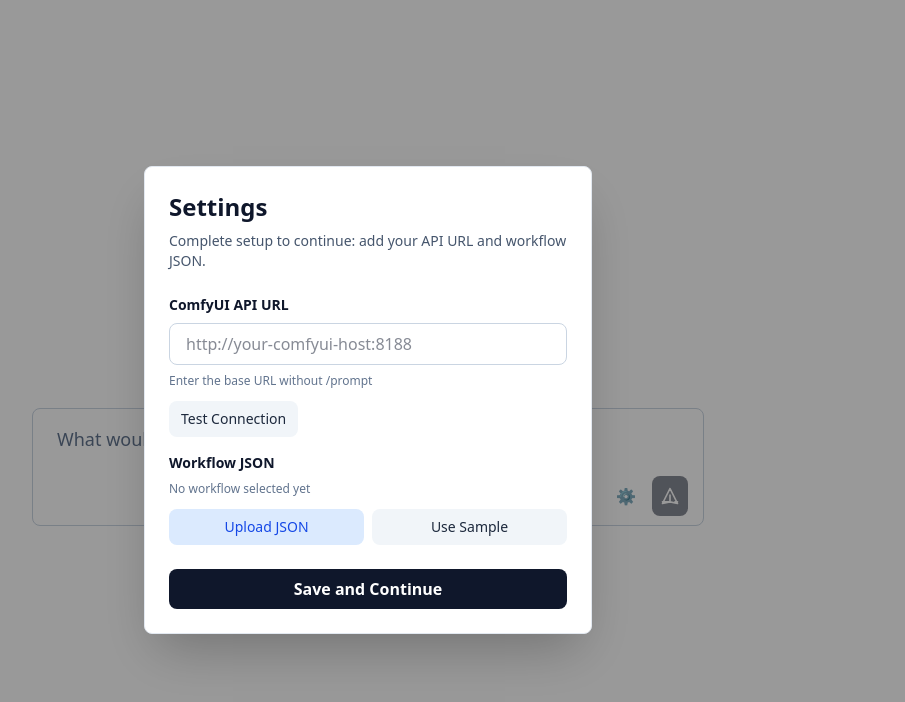
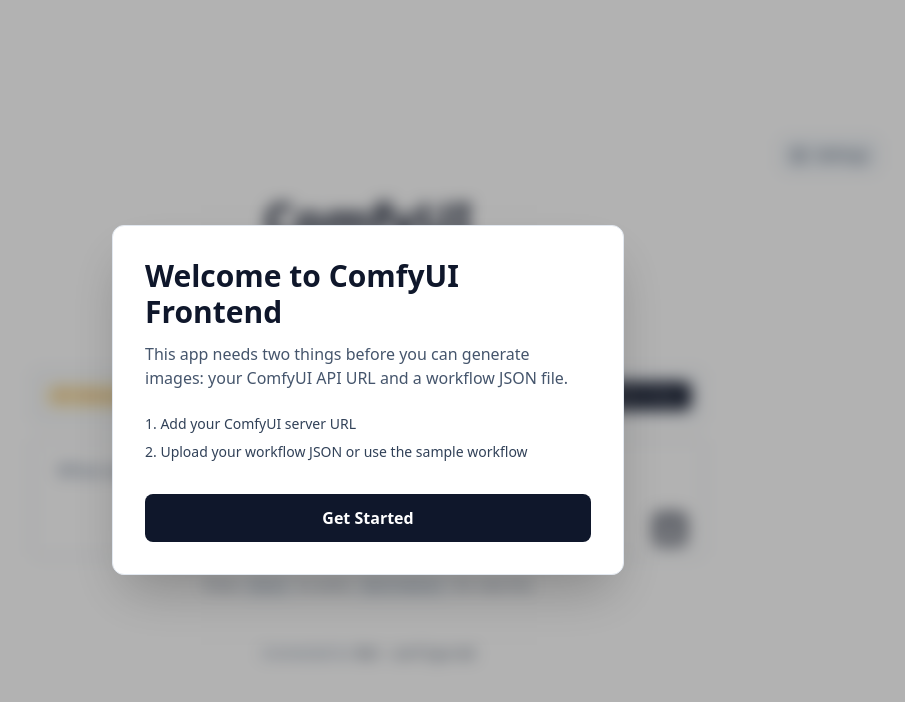
Before and after one commit to danohn/comfy-frontend, a React (Vite) app: page / in a window 1280 px wide. Shown: the top 702 px of the page, without its empty margins (272-1177 px from the left). Built offline with nearby package versions, Linux system fonts and the light colour scheme.

Commit message:
Improve onboarding flow and settings

```diff
--- a/src/App.jsx
+++ b/src/App.jsx
@@ -6,6 +6,7 @@
 
 export default function App() {
   const [promptText, setPromptText] = useState('')
+  const [showWelcome, setShowWelcome] = useState(false)
   const {
     apiUrl,
     settingsUrl,
@@ -39,10 +40,26 @@
   const canCloseSettings = hasConfiguredApiUrl && hasConfiguredWorkflow
 
   useEffect(() => {
-    if (!hasConfiguredApiUrl || !hasConfiguredWorkflow) {
+    if (canCloseSettings) {
+      setShowWelcome(false)
+      return
+    }
+
+    const hasSeenWelcome = localStorage.getItem('comfy_onboarding_seen') === '1'
+    if (hasSeenWelcome) {
       setShowSettings(true)
+      setShowWelcome(false)
+    } else {
+      setShowWelcome(true)
+      setShowSettings(false)
     }
-  }, [hasConfiguredApiUrl, hasConfiguredWorkflow, setShowSettings])
+  }, [canCloseSettings, setShowSettings])
+
+  function handleStartOnboarding() {
+    localStorage.setItem('comfy_onboarding_seen', '1')
+    setShowWelcome(false)
+    setShowSettings(true)
+  }
 
   async function handleWorkflowUpload(e) {
     const file = e.target.files?.[0]
@@ -98,32 +115,29 @@
   return (
     <div className="min-h-screen bg-white text-slate-900 flex flex-col">
       <div className="flex flex-col items-center justify-center flex-1 px-6 py-12">
+        <div className="w-full max-w-5xl flex justify-end mb-6">
+          <button
+            type="button"
+            onClick={openSettings}
+            className="inline-flex items-center gap-2 px-3 py-2 text-sm font-medium text-slate-700 bg-slate-100 rounded-lg hover:bg-slate-200 transition-colors"
+            aria-label="Open settings"
+          >
+            <svg className="w-4 h-4" fill="none" stroke="currentColor" viewBox="0 0 24 24" aria-hidden="true">
+              <path
+                strokeLinecap="round"
+                strokeLinejoin="round"
+                strokeWidth={1.8}
+                d="M10.343 3.94c.09-.542.56-.94 1.11-.94h1.094c.55 0 1.02.398 1.11.94l.11.664c.067.403.353.734.74.868.34.118.67.257.987.418.36.183.79.154 1.11-.08l.525-.383a1.125 1.125 0 011.42.129l.774.774c.39.39.438 1.005.128 1.42l-.383.525a1.125 1.125 0 00-.08 1.11c.162.317.301.646.419.987.134.386.465.673.867.74l.664.11c.543.09.94.56.94 1.11v1.094c0 .55-.397 1.02-.94 1.11l-.664.11a1.125 1.125 0 00-.867.74c-.118.34-.257.67-.418.987-.183.36-.153.79.08 1.11l.382.525c.31.415.263 1.03-.128 1.42l-.774.774a1.125 1.125 0 01-1.42.128l-.525-.382a1.125 1.125 0 00-1.11-.08c-.317.161-.646.3-.987.418a1.125 1.125 0 00-.74.867l-.11.664a1.125 1.125 0 01-1.11.94h-1.094a1.125 1.125 0 01-1.11-.94l-.11-.664a1.125 1.125 0 00-.74-.867 8.049 8.049 0 01-.987-.419 1.125 1.125 0 00-1.11.08l-.525.383a1.125 1.125 0 01-1.42-.129l-.774-.774a1.125 1.125 0 01-.128-1.42l.383-.525a1.125 1.125 0 00.08-1.11 8.028 8.028 0 01-.419-.987 1.125 1.125 0 00-.868-.74l-.663-.11a1.125 1.125 0 01-.94-1.11v-1.094c0-.55.397-1.02.94-1.11l.664-.11c.402-.067.734-.354.867-.74.118-.341.257-.67.419-.987.183-.36.153-.79-.08-1.11l-.383-.525a1.125 1.125 0 01.128-1.42l.774-.774a1.125 1.125 0 011.42-.128l.525.382c.32.234.75.263 1.11.08.317-.161.646-.3.987-.418.386-.134.673-.465.74-.867l.11-.664z"
+              />
+              <path strokeLinecap="round" strokeLinejoin="round" strokeWidth={1.8} d="M15 12a3 3 0 11-6 0 3 3 0 016 0z" />
+            </svg>
+            Settings
+          </button>
+        </div>
+
         <div className="text-center mb-12 max-w-2xl">
           <h1 className="text-5xl font-bold mb-4">ComfyUI</h1>
           <p className="text-xl text-slate-600 mb-8">Generate images from text</p>
-
-          <div className="flex flex-col gap-3 items-center text-sm text-slate-600">
-            <span className="px-3 py-1 bg-slate-100 rounded-full font-medium">
-              {hasConfiguredWorkflow ? workflowName : 'No workflow configured'}
-            </span>
-            <div className="flex gap-2">
-              <label className="px-3 py-1 bg-blue-100 text-blue-700 rounded-full font-medium cursor-pointer hover:bg-blue-200 transition-colors">
-                Upload Workflow JSON
-                <input
-                  type="file"
-                  accept=".json"
-                  onChange={handleWorkflowUpload}
-                  className="hidden"
-                />
-              </label>
-              <button
-                onClick={handleUseSampleWorkflow}
-                className="px-3 py-1 bg-slate-200 text-slate-700 rounded-full font-medium hover:bg-slate-300 transition-colors"
-              >
-                Use Sample Workflow
-              </button>
-            </div>
-          </div>
         </div>
 
         <div className={`w-full max-w-2xl flex flex-col ${imageSrc ? 'items-start' : 'items-center justify-center'}`}>
@@ -168,6 +182,26 @@
           )}
 
           <form onSubmit={handleGenerate} className="w-full">
+            <div className="w-full mb-4 p-3 border border-slate-200 rounded-lg bg-slate-50 flex items-center justify-between gap-4">
+              <div className="flex flex-wrap items-center gap-2 text-xs">
+                <span className={`px-2 py-1 rounded-full font-medium ${hasConfiguredApiUrl ? 'bg-green-100 text-green-700' : 'bg-amber-100 text-amber-700'}`}>
+                  API: {hasConfiguredApiUrl ? 'Configured' : 'Missing'}
+                </span>
+                <span className={`px-2 py-1 rounded-full font-medium ${hasConfiguredWorkflow ? 'bg-green-100 text-green-700' : 'bg-amber-100 text-amber-700'}`}>
+                  Workflow: {hasConfiguredWorkflow ? workflowName : 'Missing'}
+                </span>
+              </div>
+              {!canCloseSettings && (
+                <button
+                  type="button"
+                  onClick={openSettings}
+                  className="px-3 py-1.5 text-xs font-medium text-white bg-slate-900 rounded-md hover:bg-slate-800 transition-colors"
+                >
+                  Complete Setup
+                </button>
+              )}
+            </div>
+
             <div className="relative">
               <textarea
                 value={promptText}
@@ -184,14 +218,6 @@
                 disabled={isLoading}
               />
               <div className="absolute right-4 bottom-4 flex gap-2">
-                <button
-                  type="button"
-                  onClick={openSettings}
-                  className="p-2 text-slate-600 hover:text-slate-900 hover:bg-slate-100 rounded transition-colors cursor-pointer"
-                  title="Settings"
-                >
-                  ⚙️
-                </button>
                 <button
                   type="submit"
                   disabled={isLoading || !promptText.trim() || !hasConfiguredApiUrl || !hasConfiguredWorkflow}
@@ -301,6 +327,28 @@
           </div>
         </div>
       )}
+
+      {showWelcome && (
+        <div className="fixed inset-0 bg-black/30 backdrop-blur-sm flex items-center justify-center z-[60] p-4">
+          <div className="bg-white rounded-xl shadow-2xl max-w-lg w-full p-8 border border-slate-200">
+            <h2 className="text-3xl font-bold text-slate-900 mb-3">Welcome to ComfyUI Frontend</h2>
+            <p className="text-slate-600 mb-6">
+              This app needs two things before you can generate images: your ComfyUI API URL and a workflow JSON file.
+            </p>
+            <div className="space-y-2 text-sm text-slate-700 mb-8">
+              <p>1. Add your ComfyUI server URL</p>
+              <p>2. Upload your workflow JSON or use the sample workflow</p>
+            </div>
+            <button
+              type="button"
+              onClick={handleStartOnboarding}
+              className="w-full px-4 py-3 bg-slate-900 text-white font-semibold rounded-lg hover:bg-slate-800 transition-colors"
+            >
+              Get Started
+            </button>
+          </div>
+        </div>
+      )}
     </div>
   )
 }
```
Also changed, not shown: 1 other file (tests, documents, lock files or other folders).
